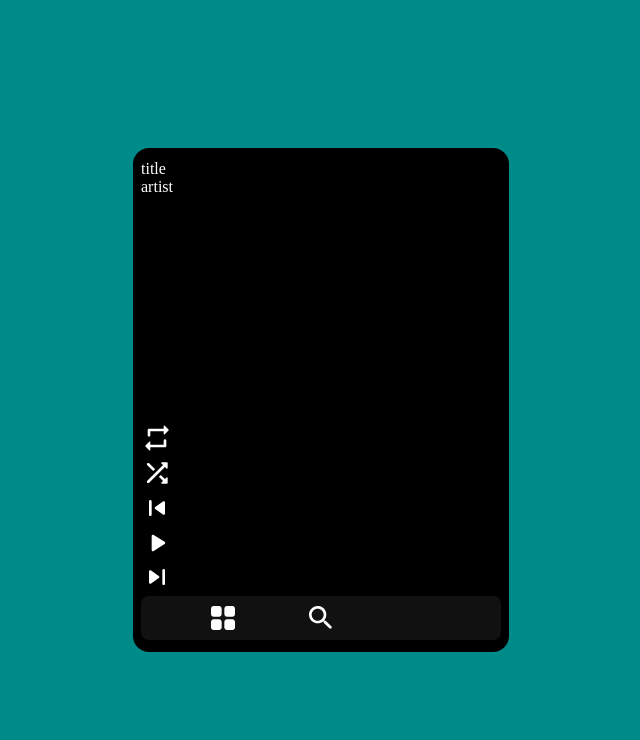
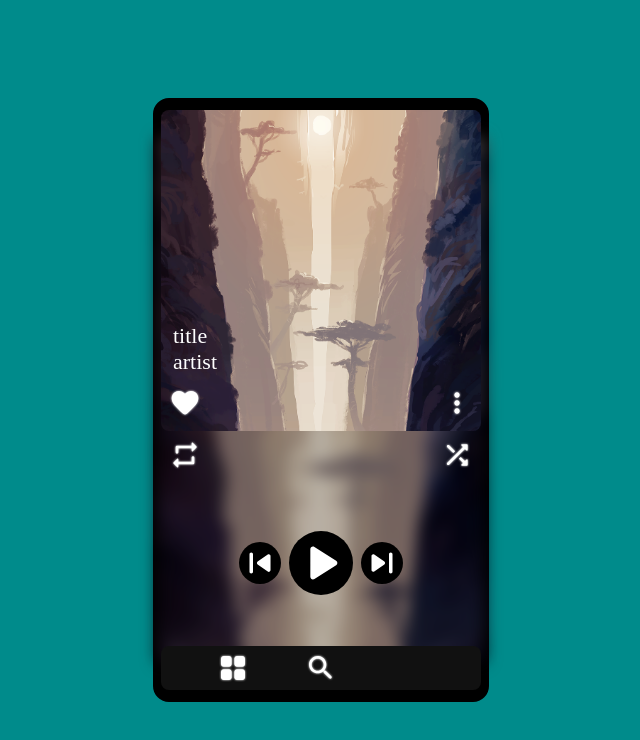
Before and after one commit to Neo-official/MusicPlayer, a plain HTML site: page index.html in a window 1280 px wide. Shown: the whole page, without its empty margins (319-959 px from the left). Drawn offline with Linux system fonts and the light colour scheme.

Commit message:
update app

```diff
--- a/index.html
+++ b/index.html
@@ -17,13 +17,19 @@
 				<div class="title">title</div>
 				<div class="artist">artist</div>
 			</div>
+			<div class="btn favorite">favorite</div>
+			<div class="btn more">more</div>
 		</div>
 		<div class="buttons">
-			<div class="btn repeat">repeat</div>
-			<div class="btn shuffle">shuffle</div>
-			<div class="btn previus">previus</div>
-			<div class="btn play">play</div>
-			<div class="btn next">next</div>
+			<div class="otherButtons">
+				<div class="btn repeat">repeat</div>
+				<div class="btn shuffle">shuffle</div>
+			</div>
+			<div class="controlButtons">
+				<div class="btn previus">previus</div>
+				<div class="btn play">play</div>
+				<div class="btn next">next</div>
+			</div>
 		</div>
 		<div class="navigator">
 			<div id="list" class="btn list">list</div>
--- a/style.css
+++ b/style.css
@@ -15,8 +15,8 @@ html, body {
     position: relative;
     top: 50%;
     left: 50%;
-    width: 360px;
-    height: 480px;
+    width: 320px;
+    height: 580px;
     transform: translate(-50%, -50%);
     background: #000;
     color: #fff;
@@ -39,27 +39,44 @@ html, body {
     flex-wrap: nowrap;
     justify-content: space-between;
     align-items: stretch;
+    overflow: hidden;
 }
 
 .albumArt {
-
+    position: absolute;
+    top: 0;
+    left: 0;
+    right: 0;
+    bottom: 0;
+    background: url(./img/0.png) no-repeat center;
+    background-size: cover;
+    /*width: 100%;*/
+    /*height: 100%;*/
+    border-radius: 8px;
 }
 
 .albumArt.cover {
+    z-index: -1;
+    filter: blur(8px) contrast(1.1) brightness(0.75);
+    background-size: 105%;
+}
 
+.music.playing .albumArt {
+    transform: scale(1.1);
 }
 
 .song {
     flex: 1 1 60%;
+    position: relative;
 }
 
 .buttons {
     flex: 1 1 40%;
-    display: grid;
+    display: flex;
+    flex-direction: column;
+    flex-wrap: nowrap;
     justify-content: space-between;
     align-items: stretch;
-    align-content: stretch;
-    justify-items: stretch;
 }
 
 .navigator {
@@ -75,12 +92,19 @@ html, body {
 }
 
 .btn {
+    font-size: 0;
     width: 32px;
     height: 32px;
     background: no-repeat center;
-    background-size: cover;
-    filter: invert(1);
-    color: transparent;
+    background-size: 100% 100%;
+    filter: invert(1) drop-shadow(0 0 1px);
+    /* color: transparent; */
+    overflow: hidden;
+    user-select: none;
+}
+
+.btn:hover {
+    background-color: #999;
 }
 
 .repeat {
@@ -111,18 +135,81 @@ html, body {
     background-image: url("./icons/play_arrow_black_48dp.svg");
 }
 
+.pause {
+    background-image: url("./icons/pause_black_48dp.svg");
+}
+
 .next {
     background-image: url("./icons/skip_next_black_48dp.svg");
 }
 
-.list{
+.list {
     background-image: url("./icons/grid_view_black_48dp.svg");
 }
 
-.search{
+.search {
     background-image: url("./icons/search_black_48dp.svg");
 }
 
-.menu{
+.menu {
     background-image: url("./icons/menu_black_48dp.svg");
 }
+
+.favorite {
+    background-image: url("./icons/favorite_black_48dp.svg");
+}
+
+.favorite.on {
+    background-image: url("./icons/favorite_border_black_48dp.svg");
+}
+
+.more {
+    background-image: url("./icons/more_vert_black_48dp.svg");
+    right: 0;
+}
+
+.more, .favorite {
+    position: absolute;
+    bottom: 0;
+    margin: 12px 8px;
+}
+
+.play, .next, .previus {
+    border-radius: 50%;
+    background-color: #fff;
+    margin: 4px;
+    width: 42px;
+    height: 42px;
+    color: transparent;
+}
+
+.play {
+    width: 64px;
+    height: 64px;
+}
+
+.trackLabels {
+    font-size: 22px;
+    position: absolute;
+    bottom: 0;
+    margin: 56px 12px;
+}
+
+
+.otherButtons, .controlButtons {
+    display: flex;
+    flex-wrap: nowrap;
+    flex-direction: row;
+    justify-content: space-between;
+    align-items: center;
+}
+
+.controlButtons {
+    justify-content: center;
+    flex: 1 1;
+}
+
+.otherButtons > div {
+    margin: 8px;
+    border-radius: 8px;
+}
```
Also changed, not shown: img/0.png (added).
